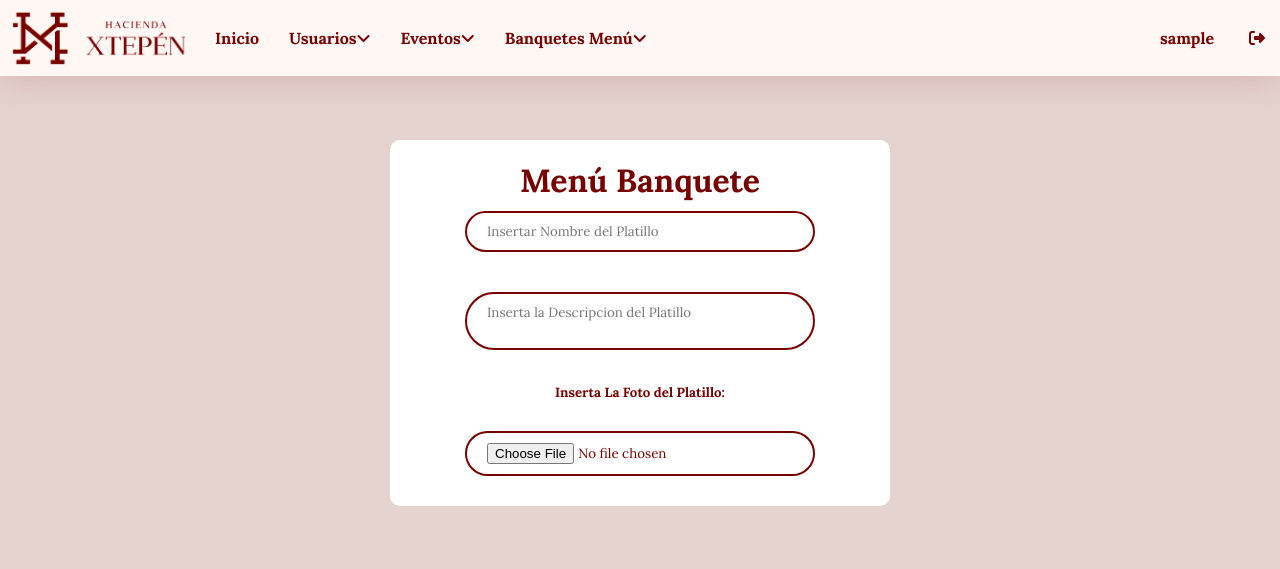
After one commit to OmaewaRV16/Hacienda-Xtep-n, a PHP site: page /login/alta_banquetes.php in a window 1280 px wide. The commit adds this page. Shown: the top 569 px of the page. Run offline with PHP 8.4, Linux system fonts and the light colour scheme; the visitor is signed in with stand-in values (Sample User, id 1); data that the repository does not hold is empty; some libraries are stand-ins or nearby versions.

Commit message:
Implementacion de la pestaña banquetes

```diff
--- /dev/null
+++ b/login/alta_banquetes.php
@@ -0,0 +1,33 @@
+<!DOCTYPE html>
+<html lang="en">
+<head>
+    <meta charset="UTF-8">
+    <meta name="viewport" content="width=device-width, initial-scale=1.0">
+    <link rel="stylesheet" href="styles/stylebanqts.css">
+    <title>Alta Menú Banquetes</title>
+</head>
+<body>
+    <?php include "menu.php";?>
+
+    <div class="information">
+        <form action="agregar_banquete_menu.php" method="post" enctype="multipart/form-data">
+            <h1>Menú Banquete</h1>
+            <div>
+            <input class="inputext" type="text" placeholder="Insertar Nombre del Platillo">
+           </div>
+           <br>
+           <div>
+           <textarea style="resize: none;" class="inputext" name="descripcion" id="descripcion" placeholder="Inserta la Descripcion del Platillo"></textarea>
+           </div>
+           <br>
+           <div>
+            <h5>Inserta La Foto del Platillo: </h5>
+            <br>
+            <input class="inputext" type="file" name="images" id="images">
+           </div>
+        </form>
+    </div>
+
+
+</body>
+</html>
--- a/login/menu.php
+++ b/login/menu.php
@@ -48,6 +48,11 @@ $fila = $resultado -> fetch_array();
                             <li><a href="alta_eventos.php">Alta Eventos</a></li>
                         </ul>
                     </li>
+                    <li><a href="dashboard_banquetes.php">Banquetes Menú<i class="fa fa-angle-down"></i>
+                        <ul>
+                            <li><a href="alta_banquetes.php">Alta Banquetes Menú</a></li>
+                        </ul>
+                    </li>
                 </div>
                 <div class="right-items">
                 <img id="fotoPerfil" class="ppic" src="<?php echo $fila["foto"]; ?>" alt="">
--- /dev/null
+++ b/login/styles/stylebanqts.css
@@ -0,0 +1,37 @@
+@import url('https://fonts.googleapis.com/css2?family=Lora:ital,wght@0,400..700;1,400..700&display=swap');
+@import './colors.css';
+
+* {
+    box-sizing: border-box;
+    margin: 0;
+    padding: 0;
+    font-family: "Lora";
+}
+
+body {
+    display: flex;
+    flex-direction: column;
+    background-color: #e5d3cf;
+}
+
+.information {
+    margin: 5% auto;
+    padding: 20px;
+    width: 500px;
+    background-color: var(--Blanco);
+    border-radius: 10px;
+    text-align: center;
+}
+
+.information {
+    color: var(--Texto);
+}
+
+.inputext {
+    margin: 10px 50px;
+    width: 350px;
+    border: none;
+    padding: 10px 20px;
+    border-radius: 50px;
+    border: 2px var(--Texto) solid;
+}
--- a/login/styles/stylersvboard.css
+++ b/login/styles/stylersvboard.css
@@ -42,7 +42,7 @@ table th {
 
 .tabla td {
     width: 10%;
-    height: 30px;
+    height: 40px;
     font-size: 14px;
     background-color: var(--Blanco);
     border-left: 1px var(--Texto) solid;
```
Also changed, not shown: login/dashboard_banquetes.php (added, +12 -0 lines), login/dashboard_eventos.php (+4 -4 lines).
